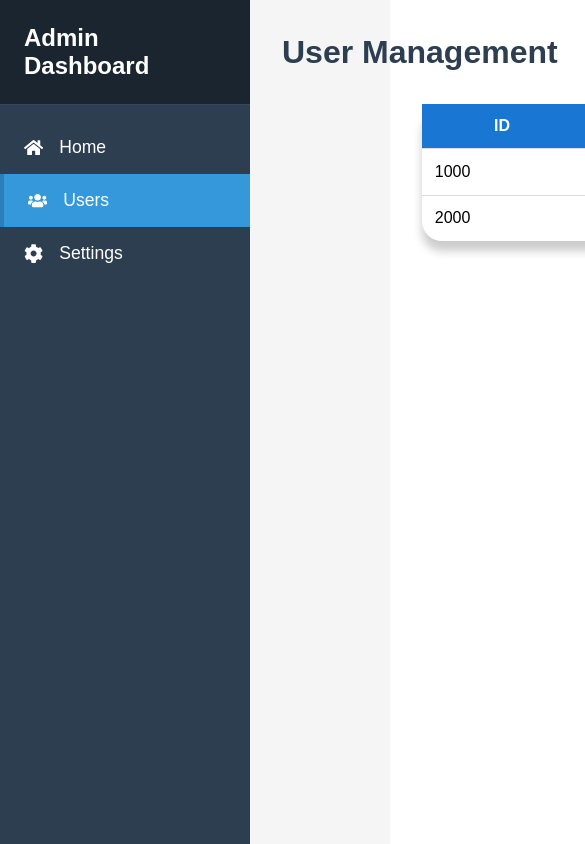
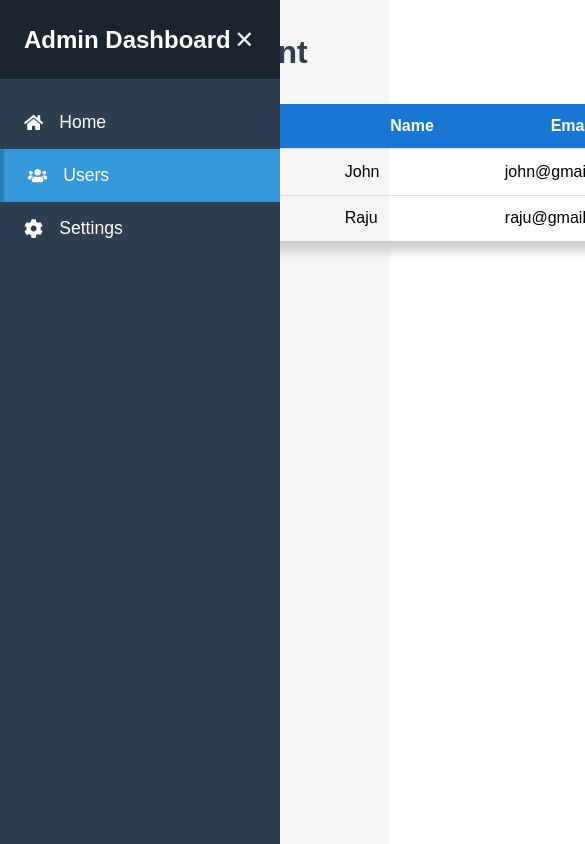
Before and after one commit to SayoojVP/admin-dashboard, a React (Vite) app: page / in a window 390 px wide. Shown: the top 844 px of the page, 585 px wide, since content can reach past the window. Built offline with nearby package versions, Linux system fonts and the light colour scheme.

Commit message:
sidebar opening closing done

```diff
--- a/src/App.css
+++ b/src/App.css
@@ -9,6 +9,52 @@
   flex: 1;
   padding: 2rem;
   min-height: 100vh;
+  transition: margin-left 0.3s ease;
+  position: relative;
+}
+
+.main-content.sidebar-closed {
+  margin-left: 70px;
+}
+
+.menu-toggle {
+  position: fixed;
+  top: 1rem;
+  left: 1rem;
+  background-color: #3498db;
+  color: white;
+  border: none;
+  padding: 0.7rem 1rem;
+  border-radius: 5px;
+  cursor: pointer;
+  font-size: 1.2rem;
+  z-index: 50;
+  transition: all 0.3s ease;
+  display: none;
+}
+
+.menu-toggle:hover {
+  background-color: #2980b9;
+  transform: scale(1.05);
+}
+
+/* Show toggle button on smaller screens */
+@media (max-width: 768px) {
+  .menu-toggle {
+    display: block;
+  }
+
+  .sidebar {
+    transform: translateX(-100%);
+  }
+
+  .sidebar.open {
+    transform: translateX(0);
+  }
+
+  .main-content {
+    margin-left: 0 !important;
+  }
 }
 
 .dashboard-content {
--- a/src/App.jsx
+++ b/src/App.jsx
@@ -7,6 +7,9 @@ import { Sidebar } from './components/Sidebar'
 function App() {
   // Tab navigation state
   const [activeTab, setActiveTab] = useState('users');
+
+  // Sidebar state
+  const [sidebarOpen, setSidebarOpen] = useState(true);
 
   // Modal states
   const [modalOpen, setModalOpen] = useState(false);
@@ -69,6 +72,11 @@ function App() {
     setModalOpen(true);
   };
 
+  // Toggle sidebar
+  const toggleSidebar = () => {
+    setSidebarOpen(!sidebarOpen);
+  };
+
   // Render content based on active tab
   const renderContent = () => {
     switch(activeTab) {
@@ -107,8 +115,16 @@ function App() {
 
   return (
     <div className="App">
-      <Sidebar activeTab={activeTab} setActiveTab={setActiveTab} />
-      <div className='main-content'>
+      <Sidebar
+        activeTab={activeTab}
+        setActiveTab={setActiveTab}
+        isOpen={sidebarOpen}
+        toggleSidebar={toggleSidebar}
+      />
+      <div className={`main-content ${sidebarOpen ? 'sidebar-open' : 'sidebar-closed'}`}>
+        <button className='menu-toggle' onClick={toggleSidebar}>
+          {sidebarOpen ? '✕' : '☰'}
+        </button>
         {renderContent()}
       </div>
       {modalOpen && (
--- a/src/components/Sidebar.css
+++ b/src/components/Sidebar.css
@@ -1,5 +1,5 @@
 .sidebar {
-  width: 250px;
+  width: 280px;
   background-color: #2c3e50;
   color: white;
   height: 100vh;
@@ -8,18 +8,50 @@
   top: 0;
   display: flex;
   flex-direction: column;
+  transition: width 0.3s ease, transform 0.3s ease;
+  z-index: 100;
+  overflow: hidden;
+}
+
+.sidebar.closed {
+  width: 70px;
 }
 
 .sidebar-header {
   padding: 1.5rem;
   background-color: #1a252f;
   border-bottom: 1px solid #34495e;
+  display: flex;
+  justify-content: space-between;
+  align-items: center;
+  min-height: 70px;
 }
 
 .sidebar-header h2 {
   margin: 0;
   font-size: 1.5rem;
   color: white;
+  white-space: nowrap;
+  transition: opacity 0.3s ease;
+}
+
+.sidebar.closed .sidebar-header h2 {
+  opacity: 0;
+  display: none;
+}
+
+.close-btn {
+  background: none;
+  border: none;
+  color: white;
+  font-size: 1.5rem;
+  cursor: pointer;
+  padding: 0.1rem;
+  transition: transform 0.3s ease;
+}
+
+.close-btn:hover {
+  transform: scale(1.1);
 }
 
 .sidebar-nav {
@@ -39,8 +71,14 @@
   display: flex;
   align-items: center;
   gap: 1rem;
-  transition: background-color 0.3s;
+  transition: background-color 0.3s ease;
   font-size: 1.1rem;
+  position: relative;
+}
+
+.sidebar.closed .sidebar-nav li {
+  justify-content: center;
+  padding: 1rem 0;
 }
 
 .sidebar-nav li:hover {
@@ -54,4 +92,29 @@
 
 .sidebar-nav li svg {
   font-size: 1.2rem;
+  min-width: 1.2rem;
 }
+
+.sidebar-nav li span {
+  white-space: nowrap;
+  transition: opacity 0.3s ease;
+}
+
+.sidebar.closed .sidebar-nav li span {
+  opacity: 0;
+  display: none;
+}
+
+/* Tooltip for closed sidebar */
+.sidebar.closed .sidebar-nav li:hover::after {
+  content: attr(title);
+  position: absolute;
+  left: 70px;
+  background-color: #34495e;
+  color: white;
+  padding: 0.5rem 1rem;
+  border-radius: 5px;
+  white-space: nowrap;
+  z-index: 1000;
+  box-shadow: 0 2px 5px rgba(0,0,0,0.3);
+}
--- a/src/components/Sidebar.jsx
+++ b/src/components/Sidebar.jsx
@@ -2,34 +2,40 @@ import React from 'react'
 import './Sidebar.css'
 import { FaUsers, FaHome, FaCog } from 'react-icons/fa'
 
-export const Sidebar = ({ activeTab, setActiveTab }) => {
+export const Sidebar = ({ activeTab, setActiveTab, isOpen, toggleSidebar }) => {
   return (
-    <div className='sidebar'>
+    <div className={`sidebar ${isOpen ? 'open' : 'closed'}`}>
       <div className='sidebar-header'>
-        <h2>Admin Dashboard</h2>
+        <h2>{isOpen && 'Admin Dashboard'}</h2>
+        <button className='close-btn' onClick={toggleSidebar}>
+          {isOpen ? '✕' : '☰'}
+        </button>
       </div>
       <nav className='sidebar-nav'>
         <ul>
           <li
             className={activeTab === 'home' ? 'active' : ''}
             onClick={() => setActiveTab('home')}
+            title="Home"
           >
             <FaHome />
-            <span>Home</span>
+            {isOpen && <span>Home</span>}
           </li>
           <li
             className={activeTab === 'users' ? 'active' : ''}
             onClick={() => setActiveTab('users')}
+            title="Users"
           >
             <FaUsers />
-            <span>Users</span>
+            {isOpen && <span>Users</span>}
           </li>
           <li
             className={activeTab === 'settings' ? 'active' : ''}
             onClick={() => setActiveTab('settings')}
+            title="Settings"
           >
             <FaCog />
-            <span>Settings</span>
+            {isOpen && <span>Settings</span>}
           </li>
         </ul>
       </nav>
```
